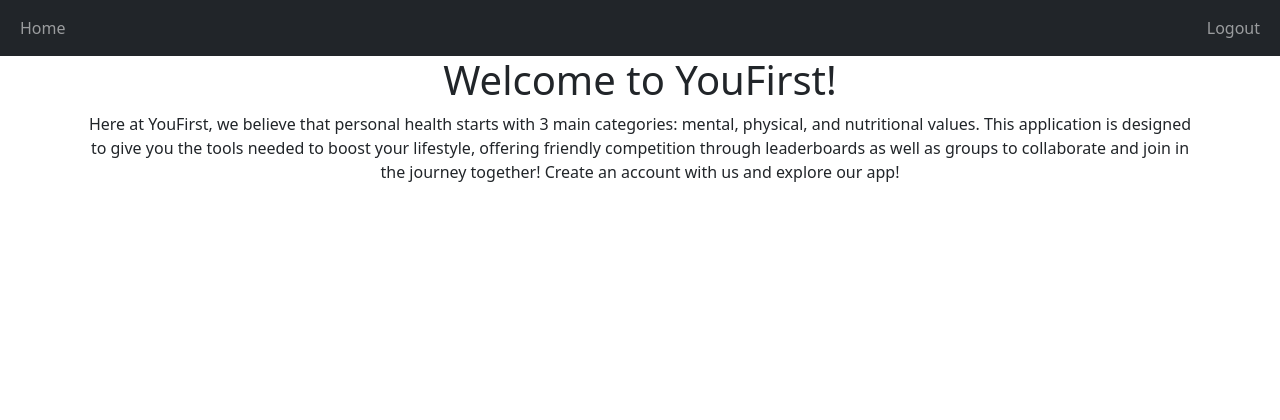
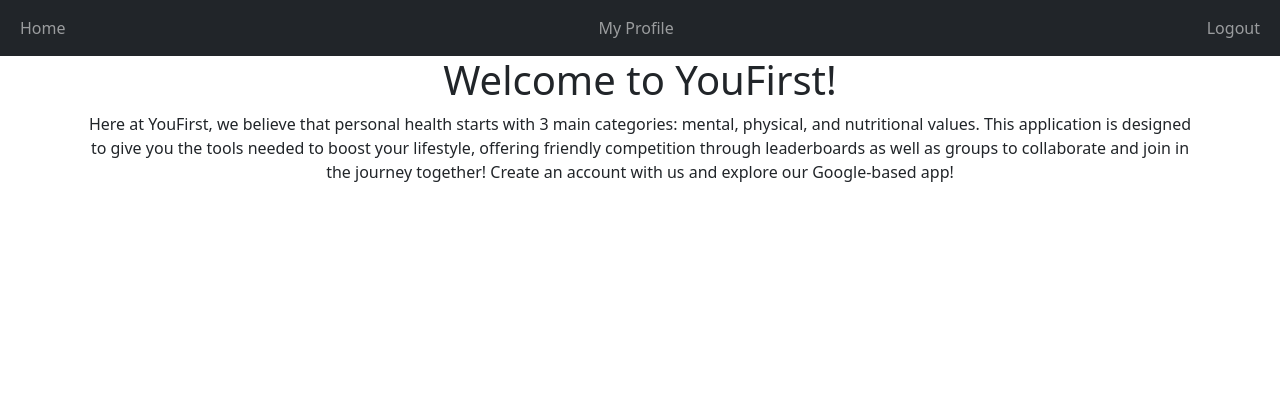
Before and after one commit to akiradurham/hoohacks2024, a Django app: page /healthyhoos/ in a window 1280 px wide. Shown: the top 420 px of the page. Run offline with Django 4.2, Linux system fonts and the light colour scheme; a user stored in the database is signed in; some libraries are stand-ins or nearby versions.

Commit message:
adding in welcome text

```diff
--- a/mysite/healthyhoos/templates/healthyhoos/base.html
+++ b/mysite/healthyhoos/templates/healthyhoos/base.html
@@ -48,6 +48,15 @@ Heart icon by Icons8
                 <ul class="navbar-nav">
                     {% if user.is_authenticated %}
                     <li class="nav-item">
+                        <a class="nav-link" href="/healthyhoos/profile"> My Profile </a>
+                    </li>
+                    {% endif %}
+                </ul>
+            </div>
+            <div>
+                <ul class="navbar-nav">
+                    {% if user.is_authenticated %}
+                    <li class="nav-item">
                         <a class="nav-link" href="/logout"> Logout </a>
                     </li>
                     {% else %}
--- a/mysite/healthyhoos/templates/healthyhoos/welcome.html
+++ b/mysite/healthyhoos/templates/healthyhoos/welcome.html
@@ -9,7 +9,7 @@
         mental, physical, and nutritional values. This application is designed to give you
         the tools needed to boost your lifestyle, offering friendly competition through
         leaderboards as well as groups to collaborate and join in the journey together!
-        Create an account with us and explore our app!
+        Create an account with us and explore our Google-based app!
     </p>
 </div>
 {% endblock %}
```
Also changed, not shown: mysite/db.sqlite3.
